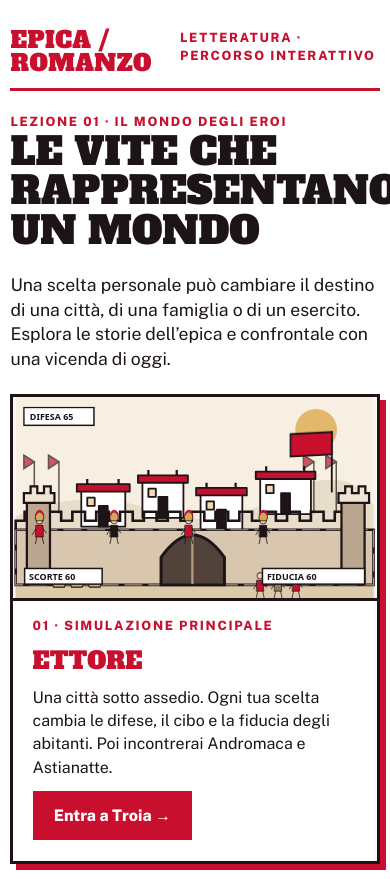
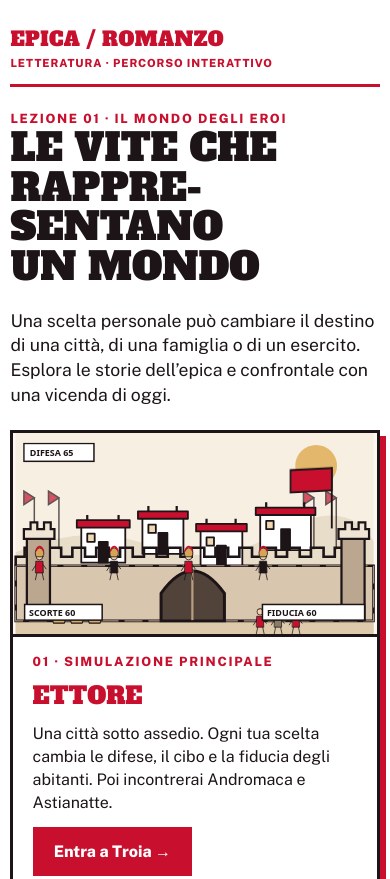
Before and after one commit to halmob01/epica-romanzo, a plain HTML site: page index.html in a window 390 px wide. Shown: the top 879 px of the page. Drawn offline with nearby package versions, Linux system fonts and the light colour scheme.

Commit message:
fix(responsive): intestazione fluida e titoli senza overflow mobile

```diff
--- a/epica.css
+++ b/epica.css
@@ -106,3 +106,14 @@ body { margin:0; min-height:100vh; }
 .ep-svg-flag { transform-box:fill-box;transform-origin:100% 50%;animation:ep-banner 3.2s ease-in-out infinite; }
 @keyframes ep-banner { 0%,100% {transform:skewY(0deg) scaleX(1)} 50% {transform:skewY(-3deg) scaleX(.92)} }
 @media (prefers-reduced-motion:reduce) { .ep-svg-flag {animation:none} }
+
+/* Evita che intestazioni e titoli editoriali spingano la pagina oltre il viewport mobile. */
+.ep-mast { flex-wrap:wrap; }
+.ep-mast > * { min-width:0; }
+.ep-display { overflow-wrap:anywhere; hyphens:auto; }
+.ep-story-card, .ep-story-body { min-width:0; }
+@media (max-width:45rem) {
+  .ep-mast { align-items:flex-start; row-gap:.4rem; }
+  .ep-brand { font-size:1.25rem; }
+  .ep-mast .ep-kicker { font-size:.7rem; letter-spacing:.08em; overflow-wrap:anywhere; }
+}
```
